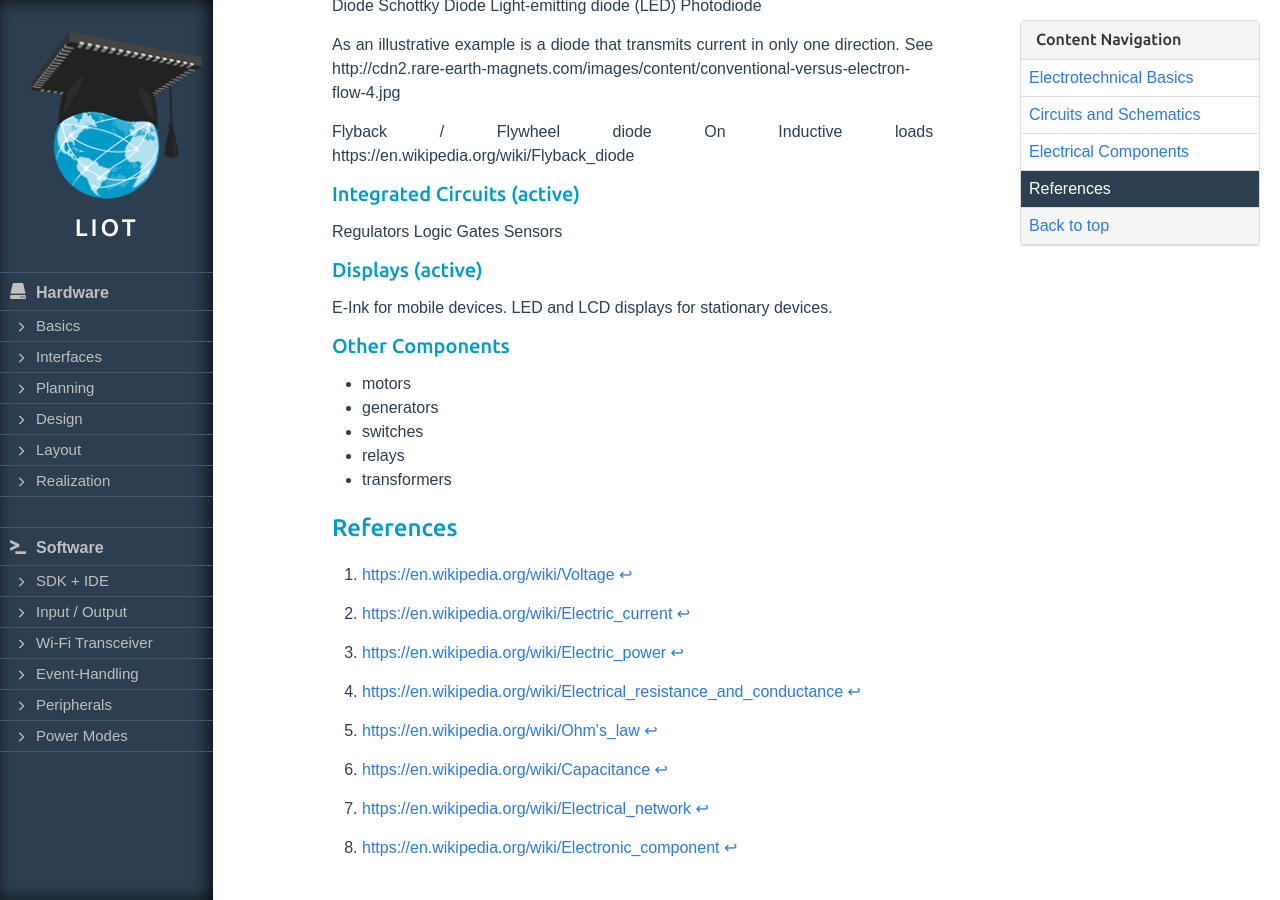
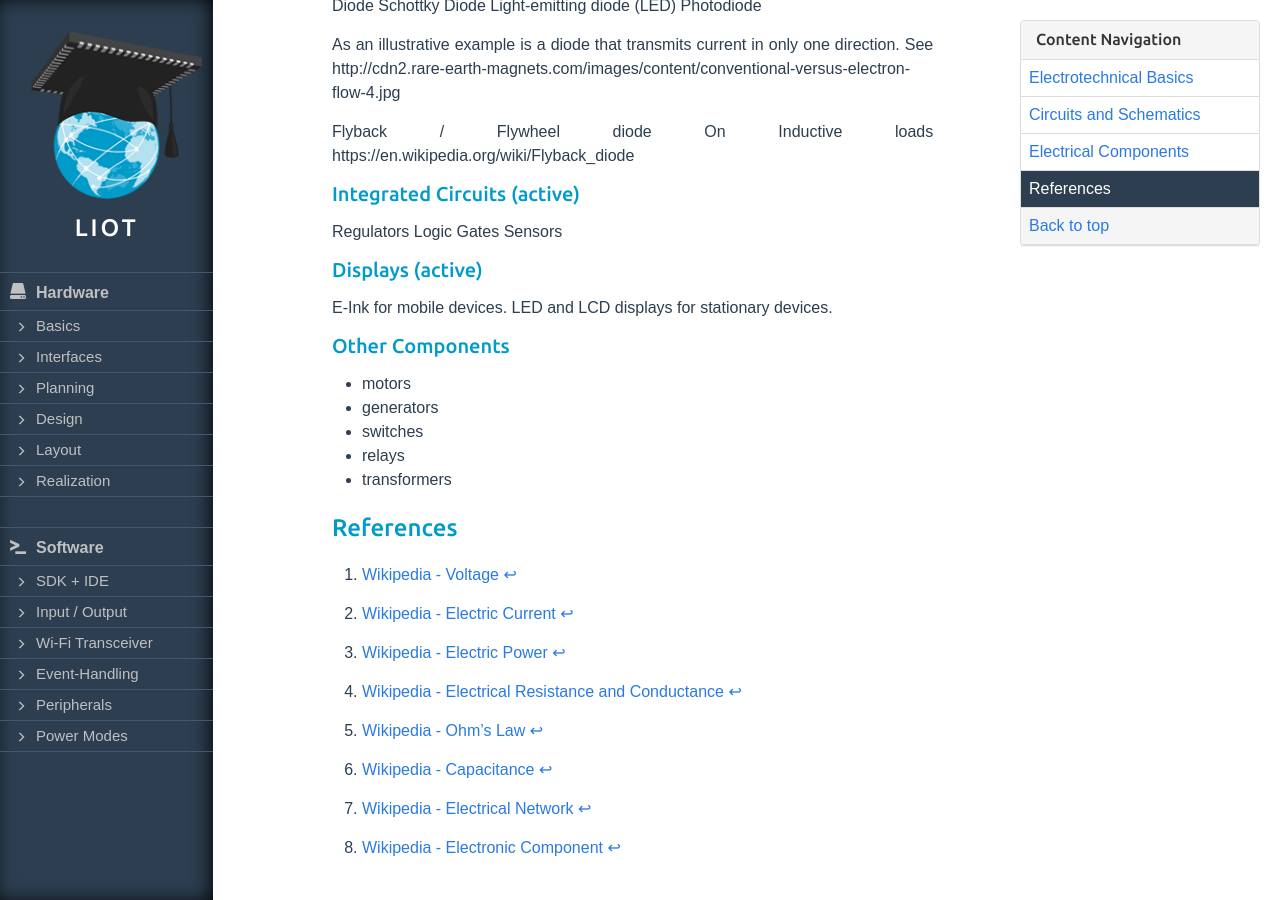
Before and after one commit to learn-internet-of-things/learn-internet-of-things.github.io, a Jekyll site: the page built from page/hardware/01-basics.md, in a window 1280 px wide and 900 px high, scrolled down 5445 px. Built offline with Jekyll 4.4.1, drawn with Linux system fonts in a browser that asks for light colours; nearby versions of some CDN libraries; formulas are drawn with MathJax 3; some of the changed lines change nothing that is shown.

Commit message:
Update references style of basics

```diff
--- a/page/hardware/01-basics.md
+++ b/page/hardware/01-basics.md
@@ -249,23 +249,21 @@ LED and LCD displays for stationary devices.
 References
 ----------
 
-[^voltage]: <https://en.wikipedia.org/wiki/Voltage>
+[^voltage]: [Wikipedia - Voltage](https://en.wikipedia.org/wiki/Voltage)
 
-[^current]: <https://en.wikipedia.org/wiki/Electric_current>
+[^current]: [Wikipedia - Electric Current](https://en.wikipedia.org/wiki/Electric_current)
 
-[^power]: <https://en.wikipedia.org/wiki/Electric_power>
+[^power]: [Wikipedia - Electric Power](https://en.wikipedia.org/wiki/Electric_power)
 
-[^resistance]: <https://en.wikipedia.org/wiki/Electrical_resistance_and_conductance>
+[^resistance]: [Wikipedia - Electrical Resistance and Conductance](https://en.wikipedia.org/wiki/Electrical_resistance_and_conductance)
 
-[^ohmslaw]: <https://en.wikipedia.org/wiki/Ohm's_law>
+[^ohmslaw]: [Wikipedia - Ohm's Law](https://en.wikipedia.org/wiki/Ohm's_law)
 
-[^capacitance]: <https://en.wikipedia.org/wiki/Capacitance>
+[^capacitance]: [Wikipedia - Capacitance](https://en.wikipedia.org/wiki/Capacitance)
 
-[^network]: <https://en.wikipedia.org/wiki/Electrical_network>
+[^network]: [Wikipedia - Electrical Network](https://en.wikipedia.org/wiki/Electrical_network)
 
-[^component]: <https://en.wikipedia.org/wiki/Electronic_component>
-
-[^]: <>
+[^component]: [Wikipedia - Electronic Component](https://en.wikipedia.org/wiki/Electronic_component)
 
 <!---
 
```
